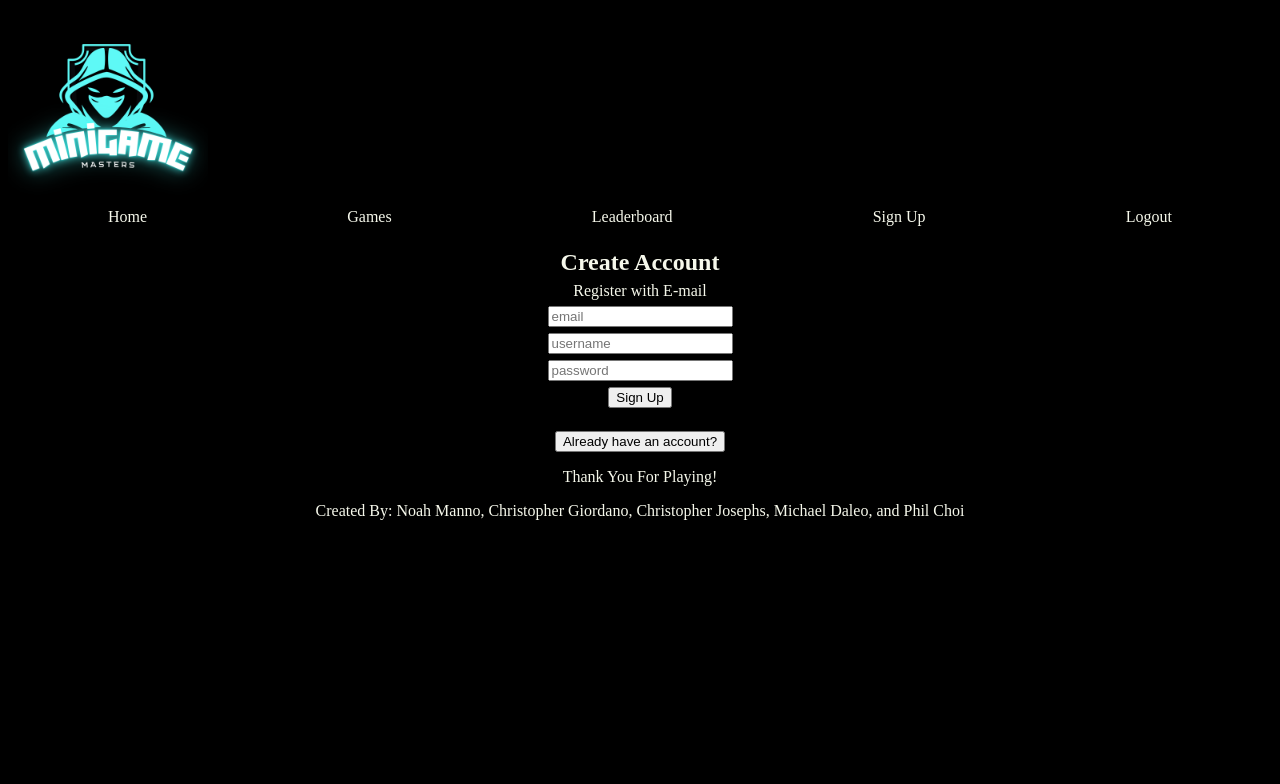
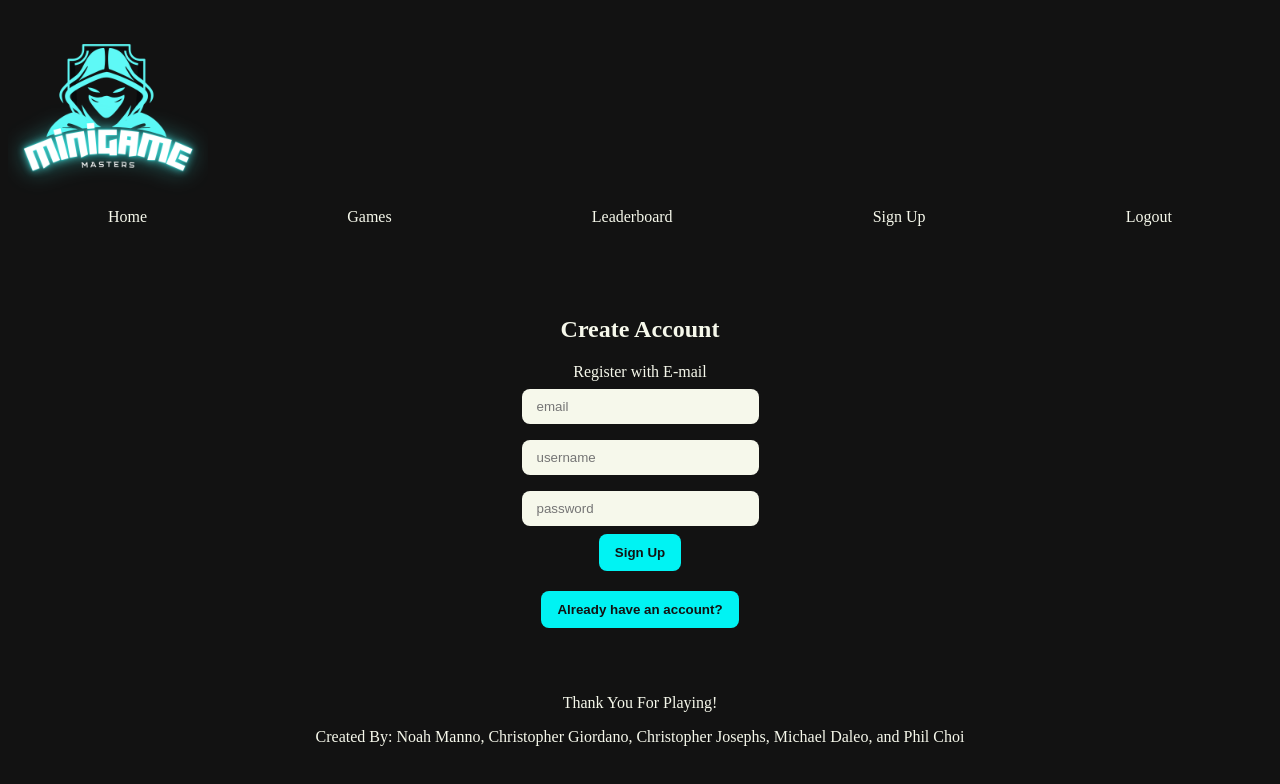
Before and after one commit to mikedaleo/minigame-masters, a React (Vite) app in the folder client/: page /signup in a window 1280 px wide. Shown: the top 784 px of the page. Built offline with nearby package versions, Linux system fonts and the light colour scheme.

Commit message:
Added more styles to form section.

```diff
--- a/client/src/App.css
+++ b/client/src/App.css
@@ -1,7 +1,7 @@
 /* Color Theme */
 :root {
-  --primary: black;
-  --secondary: #574B60;
+  --primary: #121212;
+  --secondary: #00f3f3;
   --grey: #222222;
   --contrast: #EAF0CE;
   --high-contrast: #f6f8eb;
@@ -18,6 +18,7 @@ body{
   flex-direction: column;
   align-items: center;
   justify-content: center;
+  margin: 25px 0px;
 }
 .form{
   display: flex;
@@ -25,11 +26,27 @@ body{
   align-items: center;
   margin: 20px 0px;
 }
-.form *{
-  margin: 3px 0px;
+form input{
+  background-color: var(--high-contrast);
+  border: none;
+  margin: 8px 0px;
+  padding: 10px 15px;
+  border-radius: 8px;
+  width: 100%;
 }
-.sign-up-btn{
-align-items: center;
+.toggle-btn,
+.btn{
+  background-color: var(--secondary);
+  color: var(--primary);
+  padding: 10px 15px;
+  border: 1px solid transparent;
+  border-radius: 8px;
+  cursor: pointer;
+  font-weight: 600;
+}
+.toggle-btn:hover,
+.btn:hover{
+  transform: scale(1.1);
 }
 /* Header Style */
 header{
--- a/client/src/components/Form/sign-up.jsx
+++ b/client/src/components/Form/sign-up.jsx
@@ -30,16 +30,26 @@ function SignUp() {
 
     return (
         <div className="container">
-            {currentForm === 'login' ? (<div className="form-container">
+            {currentForm === 'login' ? (
+                <>
+                    <div className='container'>
+                        <div className="form-container">
                             <form className='form sign-up'>
                                 <h2>Create Account</h2>
                                 <span>Register with E-mail</span>
                                 <input value={email} onChange={handleInputChange} name="email" type="email" placeholder='email'></input>
                                 <input value={userName} onChange={handleInputChange} name="userName" type="username" placeholder='username'></input>
                                 <input value={password} onChange={handleInputChange} name="password" type="password" placeholder='password'></input>
-                    <button type="submit">Sign Up</button>
+                                <button type="submit" className='btn'>Sign Up</button>
                             </form>
-            </div>) : (
+                        </div>
+                        <button onClick={toggleForm} className="toggle-btn">
+                            {currentForm === 'login' ? 'Already have an account?' : "Don't have an account?"}
+                        </button>
+                    </div>
+                </>
+            ) : (
+                <>
                     <div className="container">
                         <div className="form-container">
                             <form className='form login'>
@@ -47,15 +57,16 @@ function SignUp() {
                                 <span>Login with Username</span>
                                 <input name="userName" type="username" placeholder='username'></input>
                                 <input name="password" type="password" placeholder='password'></input>
-                    <button type="submit">Login</button>
+                                <button type="submit" className='btn'>Login</button>
 
                             </form>
                         </div>
-        </div>
-    )}
                         <button onClick={toggleForm} className="toggle-btn">
                             {currentForm === 'login' ? 'Already have an account?' : "Don't have an account?"}
                         </button>
+                    </div>
+                </>
+            )}
         </div>
 
     )
```
Lines whose indentation alone changed are shown as unchanged.
